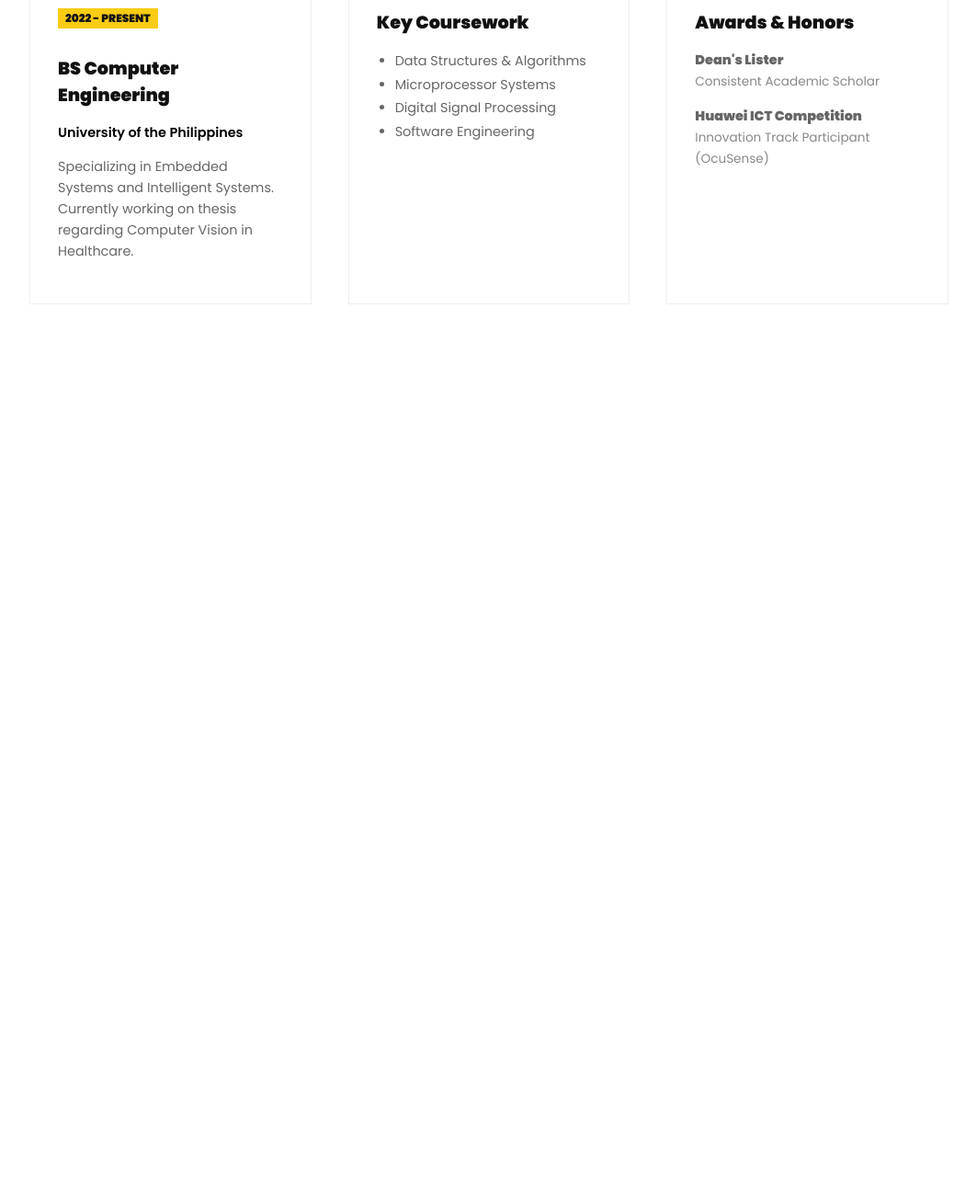
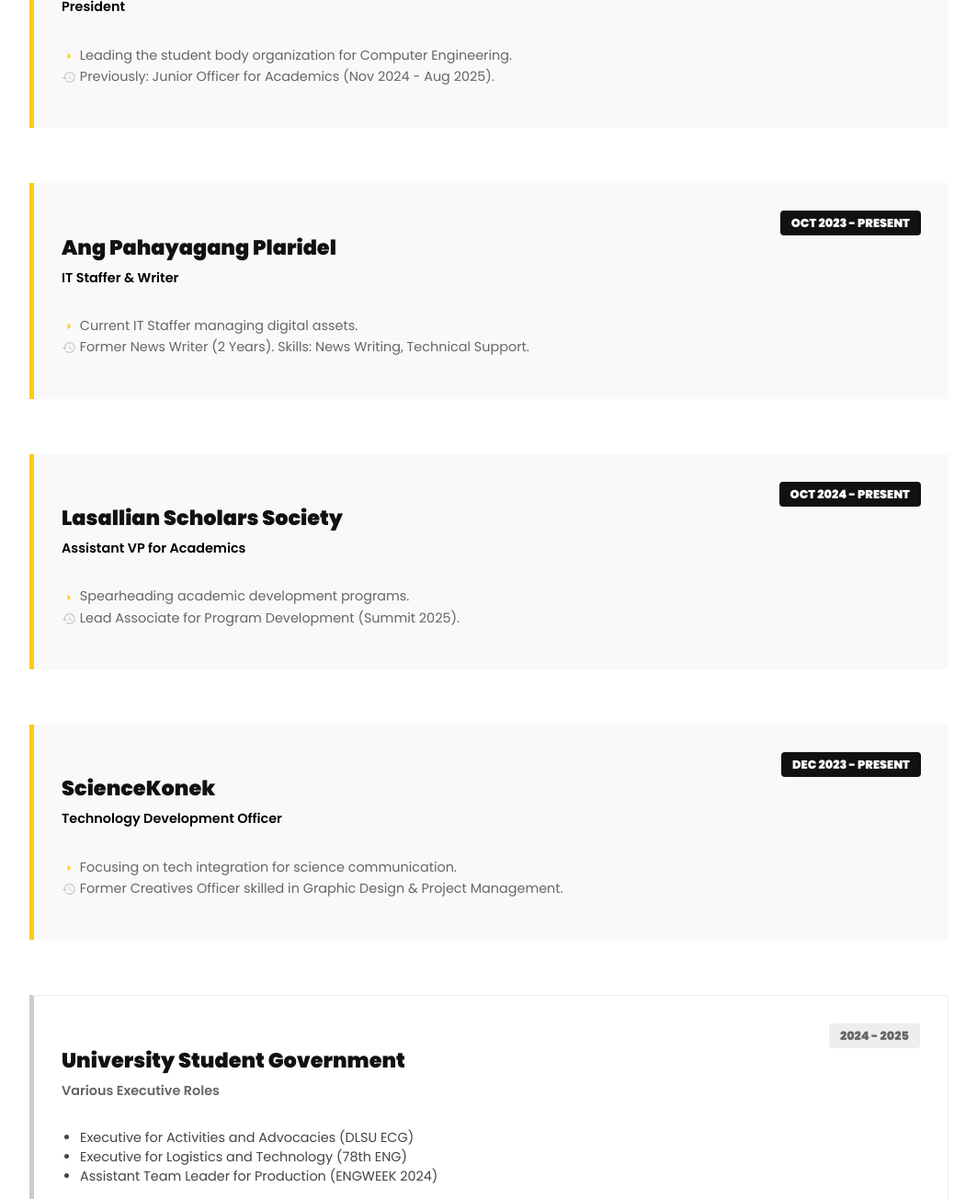
Before and after one commit to angelica-gregorio/my-website, a plain HTML site: page experience.html in a window 1280 px wide. Shown: the part 223-1527 px from the top of the page at 92% size, without its empty margins (108-1171 px from the left). Before the commit the page ends 800 px from the top, so only its background shows below. Drawn offline with Linux system fonts and the light colour scheme.

Commit message:
Update education and experience sections; enhance content and styling for clarity and presentation.

```diff
--- a/experience.html
+++ b/experience.html
@@ -5,44 +5,97 @@
 </head>
 <body>
     <div class="page-wrapper">
-        <h1 class="page-title">Education</h1>
+        <h1 class="page-title">Experience</h1>
 
-        <div class="services-section" style="padding: 0;">
+        <div class="services-section" style="padding: 0; grid-template-columns: 1fr;">
 
-            <div class="service-item" style="border: 1px solid #eee; padding: 30px; position: relative;">
-                <div class="icon-box">
-                    <span class="material-icons">school</span>
+            <div class="service-item" style="border-left: 5px solid var(--accent-yellow); background: #f9f9f9; padding: 30px; margin-bottom: 20px;">
+                <div style="display: flex; justify-content: space-between; align-items: flex-start; flex-wrap: wrap;">
+                    <div>
+                        <h3 style="margin-bottom: 5px; font-size: 1.4rem;">DLSU Association of Computer Engineering Students</h3>
+                        <p style="color: #000; font-weight: 600; margin-top: 0;">President</p>
+                    </div>
+                    <div style="text-align: right;">
+                        <span style="background: var(--text-black); color: white; padding: 5px 12px; font-size: 0.8rem; font-weight: bold; border-radius: 4px;">SEP 2025 - PRESENT</span>
+                    </div>
                 </div>
-                <span style="background: var(--accent-yellow); font-size: 0.75rem; padding: 2px 8px; font-weight: 700; margin-bottom: 10px; display: inline-block;">2022 - PRESENT</span>
-
-                <h3>BS Computer Engineering</h3>
-                <p style="color: #000; font-weight: 600;">University of the Philippines</p>
-                <p>Specializing in Embedded Systems and Intelligent Systems. Currently working on thesis regarding Computer Vision in Healthcare.</p>
+                <p style="margin-top: 15px; font-size: 0.9rem;">
+                    <span class="material-icons" style="font-size: 1rem; vertical-align: middle; color: var(--accent-yellow);">arrow_right</span>
+                    Leading the student body organization for Computer Engineering.<br>
+                    <span class="material-icons" style="font-size: 1rem; vertical-align: middle; color: #ccc;">history</span>
+                    Previously: Junior Officer for Academics (Nov 2024 - Aug 2025).
+                </p>
             </div>
 
-            <div class="service-item" style="border: 1px solid #eee; padding: 30px;">
-                <div class="icon-box">
-                    <span class="material-icons">menu_book</span>
+            <div class="service-item" style="border-left: 5px solid var(--accent-yellow); background: #f9f9f9; padding: 30px; margin-bottom: 20px;">
+                <div style="display: flex; justify-content: space-between; align-items: flex-start; flex-wrap: wrap;">
+                    <div>
+                        <h3 style="margin-bottom: 5px; font-size: 1.4rem;">Ang Pahayagang Plaridel</h3>
+                        <p style="color: #000; font-weight: 600; margin-top: 0;">IT Staffer & Writer</p>
+                    </div>
+                    <div style="text-align: right;">
+                        <span style="background: var(--text-black); color: white; padding: 5px 12px; font-size: 0.8rem; font-weight: bold; border-radius: 4px;">OCT 2023 - PRESENT</span>
+                    </div>
                 </div>
-                <h3>Key Coursework</h3>
-                <ul style="padding-left: 20px; color: var(--text-gray); font-size: 0.9rem; line-height: 1.8;">
-                    <li>Data Structures & Algorithms</li>
-                    <li>Microprocessor Systems</li>
-                    <li>Digital Signal Processing</li>
-                    <li>Software Engineering</li>
-                </ul>
+                <p style="margin-top: 15px; font-size: 0.9rem;">
+                    <span class="material-icons" style="font-size: 1rem; vertical-align: middle; color: var(--accent-yellow);">arrow_right</span>
+                    Current IT Staffer managing digital assets.<br>
+                    <span class="material-icons" style="font-size: 1rem; vertical-align: middle; color: #ccc;">history</span>
+                    Former News Writer (2 Years). Skills: News Writing, Technical Support.
+                </p>
             </div>
 
-            <div class="service-item" style="border: 1px solid #eee; padding: 30px;">
-                <div class="icon-box">
-                    <span class="material-icons">emoji_events</span>
+            <div class="service-item" style="border-left: 5px solid var(--accent-yellow); background: #f9f9f9; padding: 30px; margin-bottom: 20px;">
+                <div style="display: flex; justify-content: space-between; align-items: flex-start; flex-wrap: wrap;">
+                    <div>
+                        <h3 style="margin-bottom: 5px; font-size: 1.4rem;">Lasallian Scholars Society</h3>
+                        <p style="color: #000; font-weight: 600; margin-top: 0;">Assistant VP for Academics</p>
+                    </div>
+                    <div style="text-align: right;">
+                        <span style="background: var(--text-black); color: white; padding: 5px 12px; font-size: 0.8rem; font-weight: bold; border-radius: 4px;">OCT 2024 - PRESENT</span>
+                    </div>
                 </div>
-                <h3>Awards & Honors</h3>
-                <p><strong>Dean's Lister</strong><br>
-                <span style="font-size: 0.85rem; color: #888;">Consistent Academic Scholar</span></p>
+                <p style="margin-top: 15px; font-size: 0.9rem;">
+                    <span class="material-icons" style="font-size: 1rem; vertical-align: middle; color: var(--accent-yellow);">arrow_right</span>
+                    Spearheading academic development programs.<br>
+                    <span class="material-icons" style="font-size: 1rem; vertical-align: middle; color: #ccc;">history</span>
+                    Lead Associate for Program Development (Summit 2025).
+                </p>
+            </div>
 
-                <p style="margin-top: 15px;"><strong>Huawei ICT Competition</strong><br>
-                <span style="font-size: 0.85rem; color: #888;">Innovation Track Participant (OcuSense)</span></p>
+            <div class="service-item" style="border-left: 5px solid var(--accent-yellow); background: #f9f9f9; padding: 30px; margin-bottom: 20px;">
+                <div style="display: flex; justify-content: space-between; align-items: flex-start; flex-wrap: wrap;">
+                    <div>
+                        <h3 style="margin-bottom: 5px; font-size: 1.4rem;">ScienceKonek</h3>
+                        <p style="color: #000; font-weight: 600; margin-top: 0;">Technology Development Officer</p>
+                    </div>
+                    <div style="text-align: right;">
+                        <span style="background: var(--text-black); color: white; padding: 5px 12px; font-size: 0.8rem; font-weight: bold; border-radius: 4px;">DEC 2023 - PRESENT</span>
+                    </div>
+                </div>
+                <p style="margin-top: 15px; font-size: 0.9rem;">
+                    <span class="material-icons" style="font-size: 1rem; vertical-align: middle; color: var(--accent-yellow);">arrow_right</span>
+                    Focusing on tech integration for science communication.<br>
+                    <span class="material-icons" style="font-size: 1rem; vertical-align: middle; color: #ccc;">history</span>
+                    Former Creatives Officer skilled in Graphic Design & Project Management.
+                </p>
+            </div>
+
+            <div class="service-item" style="border-left: 5px solid #ccc; background: #fff; border: 1px solid #eee; border-left: 5px solid #ccc; padding: 30px;">
+                <div style="display: flex; justify-content: space-between; align-items: flex-start; flex-wrap: wrap;">
+                    <div>
+                        <h3 style="margin-bottom: 5px; font-size: 1.4rem;">University Student Government</h3>
+                        <p style="color: #666; font-weight: 600; margin-top: 0;">Various Executive Roles</p>
+                    </div>
+                    <div style="text-align: right;">
+                        <span style="background: #eee; color: #666; padding: 5px 12px; font-size: 0.8rem; font-weight: bold; border-radius: 4px;">2024 - 2025</span>
+                    </div>
+                </div>
+                <ul style="margin-top: 15px; font-size: 0.9rem; padding-left: 20px; color: #444;">
+                    <li>Executive for Activities and Advocacies (DLSU ECG)</li>
+                    <li>Executive for Logistics and Technology (78th ENG)</li>
+                    <li>Assistant Team Leader for Production (ENGWEEK 2024)</li>
+                </ul>
             </div>
 
         </div>
--- a/style.css
+++ b/style.css
@@ -58,7 +58,9 @@ body.menu-body {
     position: relative;
     transition: color 0.3s;
 }
-.nav-links a:hover { color: #000; }
+.nav-links a:hover {
+    color: #000;
+}
 .nav-links a::after {
     content: ''; position: absolute; width: 0; height: 3px; bottom: -5px; left: 0;
     background-color: var(--accent-yellow); transition: width 0.3s;
```
Also changed, not shown: education.html (+3 -3 lines).
